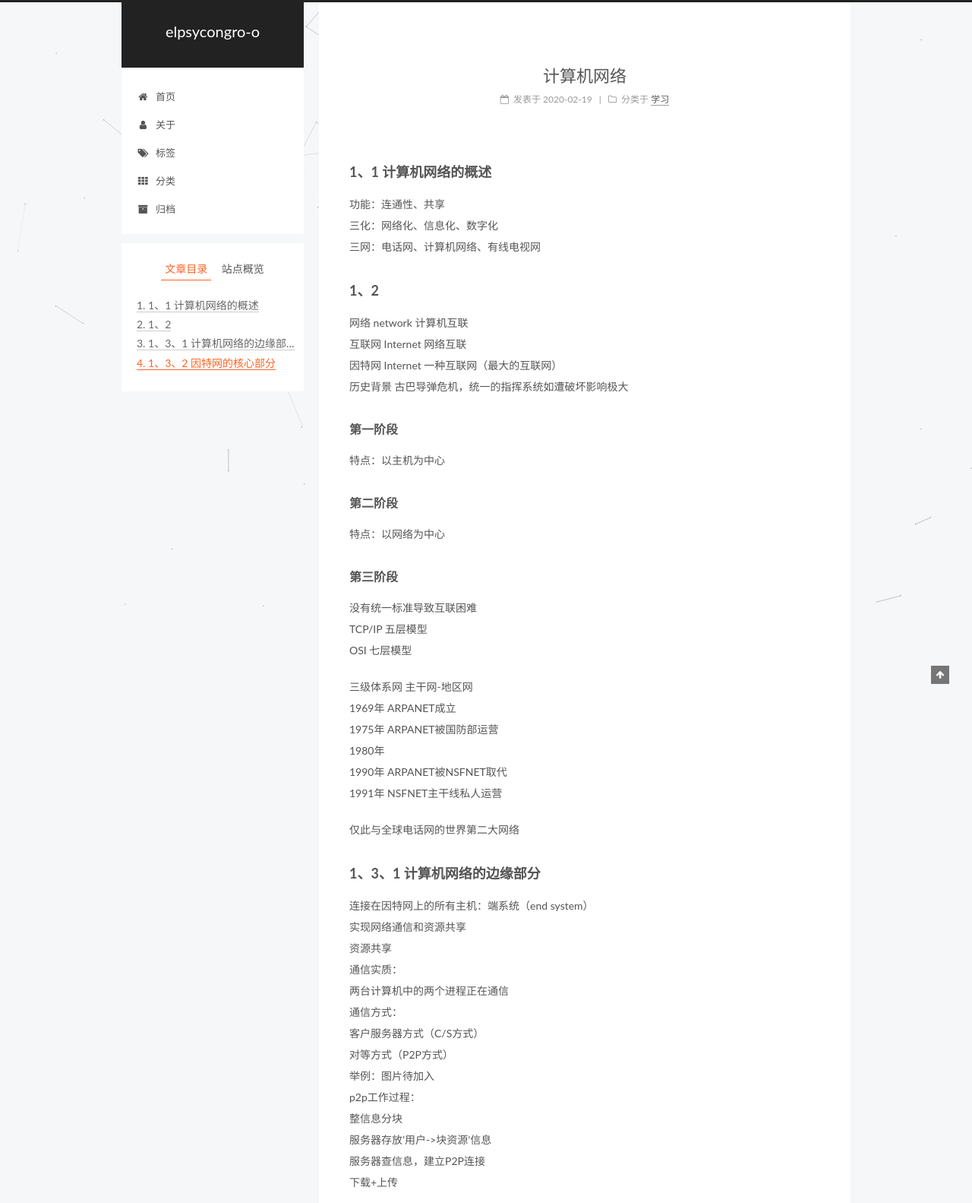
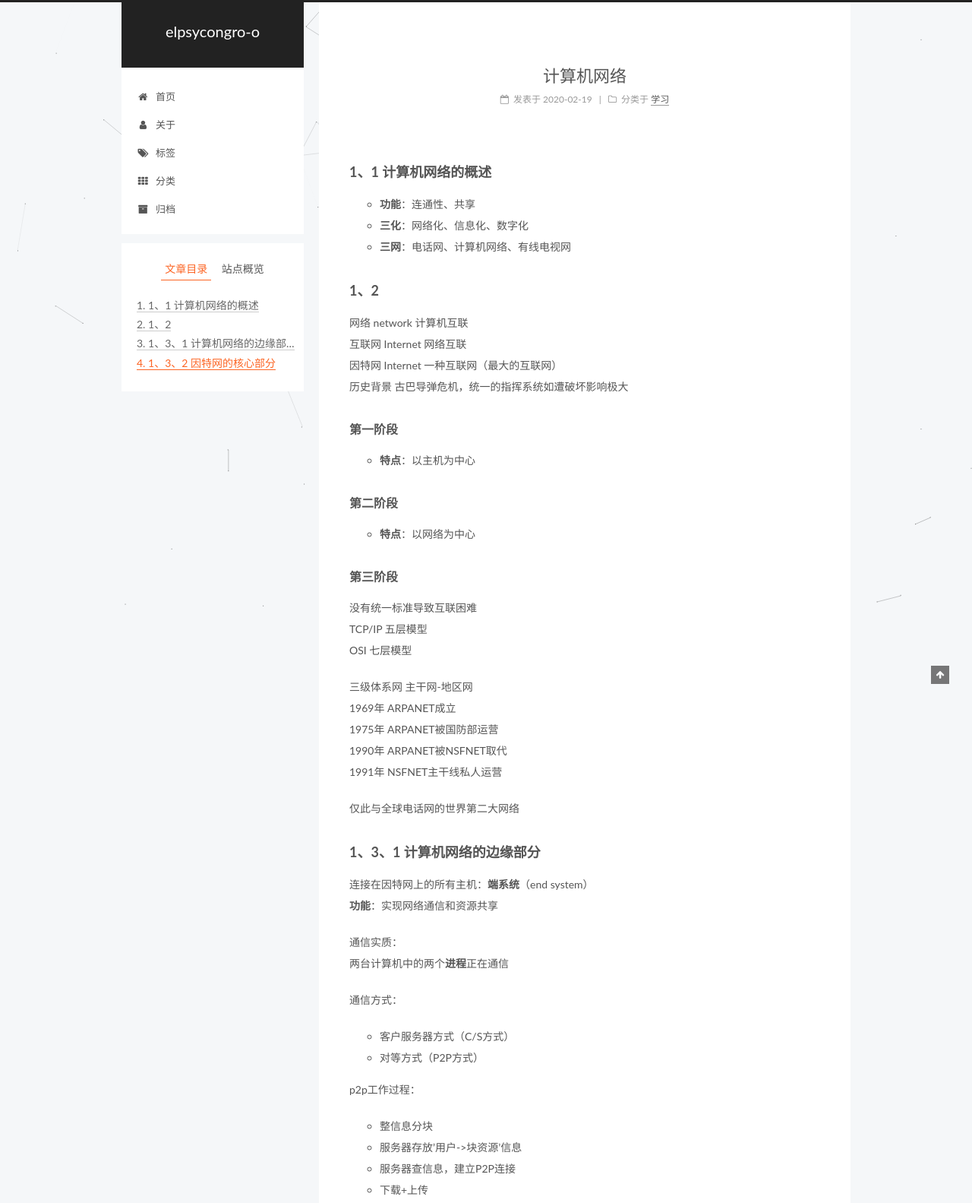
Before and after one commit to elpsycongro-o/elpsycongro-o.github.io, a plain HTML site: page 2020/02/19/计算机网络/index.html in a window 1280 px wide. Shown: the top 1583 px of the page at 76% size. Drawn offline with Linux system fonts and the light colour scheme; no server answers.

Commit message:
Site updated: 2020-02-20 11:13:50

```diff
--- a/2020/02/19/计算机网络/index.html
+++ b/2020/02/19/计算机网络/index.html
@@ -79,18 +79,18 @@
 
 
 
-<meta name="description" content="1、1 计算机网络的概述功能：连通性、共享三化：网络化、信息化、数字化三网：电话网、计算机网络、有线电视网 1、2网络 network 计算机互联互联网 Internet 网络互联因特网 Internet 一种互联网（最大的互联网）历史背景 古巴导弹危机，统一的指挥系统如遭破坏影响极大 第一阶段特点：以主机为中心 第二阶段特点：以网络为中心 第三阶段没有统一标准导致互联困难TCP/IP 五层模型O">
+<meta name="description" content="1、1 计算机网络的概述 功能：连通性、共享 三化：网络化、信息化、数字化 三网：电话网、计算机网络、有线电视网  1、2网络 network 计算机互联互联网 Internet 网络互联因特网 Internet 一种互联网（最大的互联网）历史背景 古巴导弹危机，统一的指挥系统如遭破坏影响极大 第一阶段 特点：以主机为中心  第二阶段 特点：以网络为中心  第三阶段没有统一标准导致互联困难TCP/">
 <meta name="keywords" content="计算机网络">
 <meta property="og:type" content="article">
 <meta property="og:title" content="计算机网络">
 <meta property="og:url" content="https://elpsycongro-o.github.io/2020/02/19/计算机网络/index.html">
 <meta property="og:site_name" content="elpsycongro-o">
-<meta property="og:description" content="1、1 计算机网络的概述功能：连通性、共享三化：网络化、信息化、数字化三网：电话网、计算机网络、有线电视网 1、2网络 network 计算机互联互联网 Internet 网络互联因特网 Internet 一种互联网（最大的互联网）历史背景 古巴导弹危机，统一的指挥系统如遭破坏影响极大 第一阶段特点：以主机为中心 第二阶段特点：以网络为中心 第三阶段没有统一标准导致互联困难TCP/IP 五层模型O">
+<meta property="og:description" content="1、1 计算机网络的概述 功能：连通性、共享 三化：网络化、信息化、数字化 三网：电话网、计算机网络、有线电视网  1、2网络 network 计算机互联互联网 Internet 网络互联因特网 Internet 一种互联网（最大的互联网）历史背景 古巴导弹危机，统一的指挥系统如遭破坏影响极大 第一阶段 特点：以主机为中心  第二阶段 特点：以网络为中心  第三阶段没有统一标准导致互联困难TCP/">
 <meta property="og:locale" content="zh-Hans">
-<meta property="og:updated_time" content="2020-02-19T07:36:37.104Z">
+<meta property="og:updated_time" content="2020-02-20T03:12:51.051Z">
 <meta name="twitter:card" content="summary">
 <meta name="twitter:title" content="计算机网络">
-<meta name="twitter:description" content="1、1 计算机网络的概述功能：连通性、共享三化：网络化、信息化、数字化三网：电话网、计算机网络、有线电视网 1、2网络 network 计算机互联互联网 Internet 网络互联因特网 Internet 一种互联网（最大的互联网）历史背景 古巴导弹危机，统一的指挥系统如遭破坏影响极大 第一阶段特点：以主机为中心 第二阶段特点：以网络为中心 第三阶段没有统一标准导致互联困难TCP/IP 五层模型O">
+<meta name="twitter:description" content="1、1 计算机网络的概述 功能：连通性、共享 三化：网络化、信息化、数字化 三网：电话网、计算机网络、有线电视网  1、2网络 network 计算机互联互联网 Internet 网络互联因特网 Internet 一种互联网（最大的互联网）历史背景 古巴导弹危机，统一的指挥系统如遭破坏影响极大 第一阶段 特点：以主机为中心  第二阶段 特点：以网络为中心  第三阶段没有统一标准导致互联困难TCP/">
 
 
 
@@ -352,14 +352,35 @@
 
 
 
-        <h3 id="1、1-计算机网络的概述"><a href="#1、1-计算机网络的概述" class="headerlink" title="1、1 计算机网络的概述"></a>1、1 计算机网络的概述</h3><p>功能：连通性、共享<br>三化：网络化、信息化、数字化<br>三网：电话网、计算机网络、有线电视网</p>
+        <h3 id="1、1-计算机网络的概述"><a href="#1、1-计算机网络的概述" class="headerlink" title="1、1 计算机网络的概述"></a>1、1 计算机网络的概述</h3><ul>
+<li><strong>功能</strong>：连通性、共享</li>
+<li><strong>三化</strong>：网络化、信息化、数字化</li>
+<li><strong>三网</strong>：电话网、计算机网络、有线电视网</li>
+</ul>
 <h3 id="1、2"><a href="#1、2" class="headerlink" title="1、2"></a>1、2</h3><p>网络 network 计算机互联<br>互联网 Internet 网络互联<br>因特网 Internet 一种互联网（最大的互联网）<br>历史背景 古巴导弹危机，统一的指挥系统如遭破坏影响极大</p>
-<h4 id="第一阶段"><a href="#第一阶段" class="headerlink" title="第一阶段"></a>第一阶段</h4><p>特点：以主机为中心</p>
-<h4 id="第二阶段"><a href="#第二阶段" class="headerlink" title="第二阶段"></a>第二阶段</h4><p>特点：以网络为中心</p>
+<h4 id="第一阶段"><a href="#第一阶段" class="headerlink" title="第一阶段"></a>第一阶段</h4><ul>
+<li><strong>特点</strong>：以主机为中心</li>
+</ul>
+<h4 id="第二阶段"><a href="#第二阶段" class="headerlink" title="第二阶段"></a>第二阶段</h4><ul>
+<li><strong>特点</strong>：以网络为中心</li>
+</ul>
 <h4 id="第三阶段"><a href="#第三阶段" class="headerlink" title="第三阶段"></a>第三阶段</h4><p>没有统一标准导致互联困难<br>TCP/IP 五层模型<br>OSI 七层模型</p>
-<p>三级体系网 主干网-地区网<br>1969年 ARPANET成立<br>1975年 ARPANET被国防部运营<br>1980年<br>1990年 ARPANET被NSFNET取代<br>1991年 NSFNET主干线私人运营</p>
+<p>三级体系网 主干网-地区网<br>1969年 ARPANET成立<br>1975年 ARPANET被国防部运营<br>1990年 ARPANET被NSFNET取代<br>1991年 NSFNET主干线私人运营</p>
 <p>仅此与全球电话网的世界第二大网络</p>
-<h3 id="1、3、1-计算机网络的边缘部分"><a href="#1、3、1-计算机网络的边缘部分" class="headerlink" title="1、3、1 计算机网络的边缘部分"></a>1、3、1 计算机网络的边缘部分</h3><p>连接在因特网上的所有主机：端系统（end system）<br>实现网络通信和资源共享<br>资源共享<br>通信实质：<br>    两台计算机中的两个进程正在通信<br>通信方式：<br>    客户服务器方式（C/S方式）<br>    对等方式（P2P方式）<br>举例：图片待加入<br>p2p工作过程：<br>    整信息分块<br>    服务器存放’用户-&gt;块资源’信息<br>    服务器查信息，建立P2P连接<br>    下载+上传</p>
+<h3 id="1、3、1-计算机网络的边缘部分"><a href="#1、3、1-计算机网络的边缘部分" class="headerlink" title="1、3、1 计算机网络的边缘部分"></a>1、3、1 计算机网络的边缘部分</h3><p>连接在因特网上的所有主机：<strong>端系统</strong>（end system）<br><strong>功能</strong>：实现网络通信和资源共享</p>
+<p>通信实质：<br>    两台计算机中的两个<strong>进程</strong>正在通信</p>
+<p>通信方式：</p>
+<ul>
+<li>客户服务器方式（C/S方式）</li>
+<li>对等方式（P2P方式）</li>
+</ul>
+<p>p2p工作过程：</p>
+<ul>
+<li>整信息分块</li>
+<li>服务器存放’用户-&gt;块资源’信息</li>
+<li>服务器查信息，建立P2P连接    </li>
+<li>下载+上传</li>
+</ul>
 <h3 id="1、3、2-因特网的核心部分"><a href="#1、3、2-因特网的核心部分" class="headerlink" title="1、3、2 因特网的核心部分"></a>1、3、2 因特网的核心部分</h3><p>question：<br>    因特网两大组成部分的特点</p>
 
 
--- a/css/main.css
+++ b/css/main.css
@@ -1823,7 +1823,7 @@ pre .javascript .function {
   width: 4px;
   height: 4px;
   border-radius: 50%;
-  background: #1a26e8;
+  background: #b59cb5;
 }
 .links-of-blogroll {
   font-size: 13px;
```
Also changed, not shown: index.html (+26 -5 lines).
